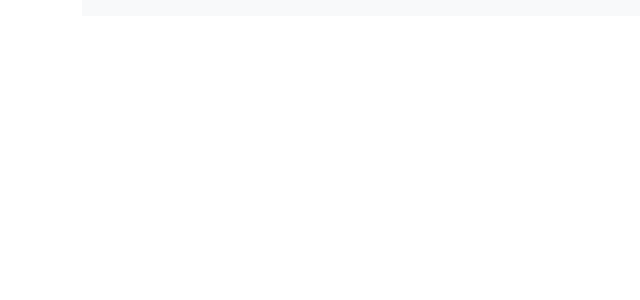
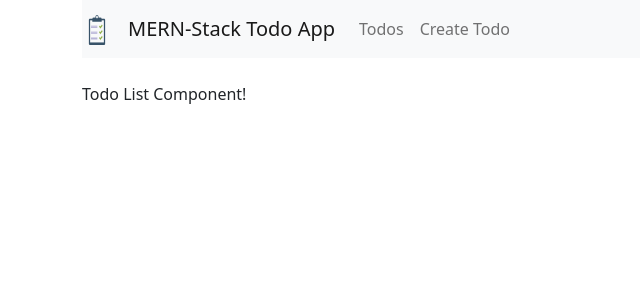
Before and after one commit to ANSummers/mern-todo, a React (Create React App) app: page / in a window 1280 px wide. Shown: the top 300 px of the page, without its empty margins (0-640 px from the left). Built offline with nearby package versions, Linux system fonts and the light colour scheme.

Commit message:
navbar set up

```diff
--- a/src/App.js
+++ b/src/App.js
@@ -1,22 +1,44 @@
-import './App.css';
+import React, { Component } from "react";
 import { BrowserRouter as Router, Route, Link } from "react-router-dom";
+
 import "bootstrap/dist/css/bootstrap.min.css";
 
 import CreateTodo from "./components/create-todo.component";
 import EditTodo from "./components/edit-todo.component";
 import TodosList from "./components/todos-list.component";
 
+import logo from "./ToDoLogo.png";
+
+
 
 function App() {
   return (
     <Router>
     <div className="container">
-      <nav className="navbar navbar-expand-lg navbar-light bg-light">
-
+          <nav className="navbar navbar-expand-lg navbar-light bg-light">
+         <a class="navbar-brand" href="https://ansummers.dev" target="_blank" rel='noreferrer'>
+          <img src={logo} width="30" height="30" alt="to do list icon"/>
+        </a>
+        <Link to="/" className="navbar-brand">MERN-Stack Todo App</Link>
+        <div className="nav-collapse">
+          <ul className="navbar-nav mr-auto">
+            <li className="navbar-item">
+              <Link to="/" className="nav-link">Todos</Link>
+            </li>
+            <li className="navbar-item">
+              <Link to="/create" className="nav-link">Create Todo</Link>
+            </li>
+          </ul>
+        </div>
       </nav>
+    <br/>
+    <Route path="/" exact component= {TodosList} />
+    <Route path="/edit/:id" component= {EditTodo} />
+    <Route path="/create" component= {CreateTodo} />
     </div>
     </Router>
   );
 }
 
+
 export default App;
```
